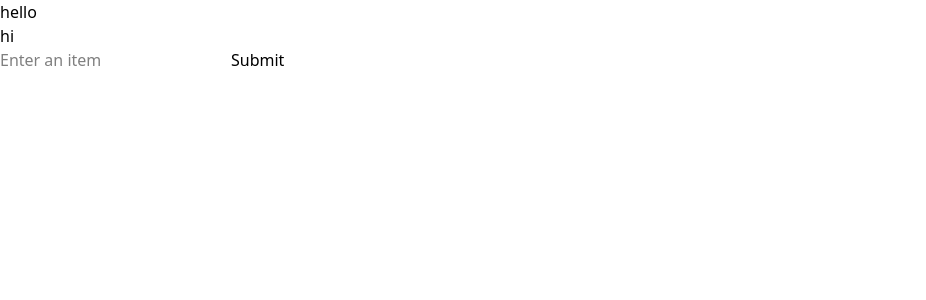
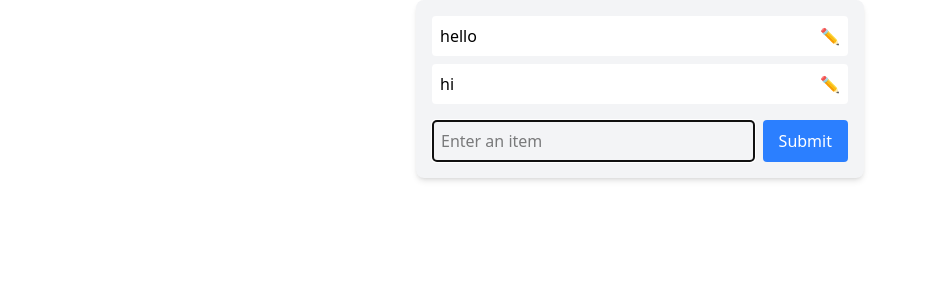
Before and after one commit to Shanto-prime/learn-js, a React (Vite) app: page / in a window 1280 px wide. Shown: the top 300 px of the page, without its empty margins (0-926 px from the left). Built offline with nearby package versions, Linux system fonts and the light colour scheme.

Commit message:
feat: enhance Test component with editing and deleting functionality for items

```diff
--- a/src/Components/Test.jsx
+++ b/src/Components/Test.jsx
@@ -1,33 +1,106 @@
-import { useState } from "react";
+import { useState, useRef, useEffect } from "react";
 
 export default function Test() {
     const [items, setItems] = useState(["hello", "hi"]);
     const [inputValue, setInputValue] = useState("");
+    const [editingIndex, setEditingIndex] = useState(null);
+    const [editValue, setEditValue] = useState("");
+    const inputRef = useRef(null);
 
     const handleSubmit = (e) => {
         e.preventDefault();
         if (inputValue.trim()) {
             setItems((prevItems) => [...prevItems, inputValue.trim()]);
             setInputValue("");
+            inputRef.current.focus();
         }
     };
 
+    const handleEdit = (index) => {
+        setEditingIndex(index);
+        setEditValue(items[index]);
+    };
+
+    const handleSave = () => {
+        if (editValue.trim()) {
+            setItems((prevItems) =>
+                prevItems.map((item, i) => (i === editingIndex ? editValue.trim() : item))
+            );
+        }
+        setEditingIndex(null);
+    };
+
+    const handleDelete = (index) => {
+        setItems((prevItems) => prevItems.filter((_, i) => i !== index));
+        setEditingIndex(null);
+    };
+
+    useEffect(() => {
+        if (inputRef.current) {
+            inputRef.current.focus();
+        }
+    }, []);
+
     return (
-        <>
-            <ul>
+        <div className="max-w-md mx-auto p-4 bg-gray-100 rounded-lg shadow-md">
+            <ul className="space-y-2 mb-4">
                 {items.map((item, index) => (
-                    <li key={index}>{item}</li>
+                    <li key={index} className="flex items-center justify-between bg-white p-2 rounded">
+                        {editingIndex === index ? (
+                            <div className="flex items-center space-x-2 w-full">
+                                <input
+                                    type="text"
+                                    value={editValue}
+                                    onChange={(e) => setEditValue(e.target.value)}
+                                    className="flex-1 p-1 border rounded"
+                                    onKeyDown={(e) => {
+                                        if (e.key === "Enter") handleSave();
+                                        if (e.key === "Escape") setEditingIndex(null);
+                                    }}
+                                />
+                                <button
+                                    onClick={handleSave}
+                                    className="bg-green-500 text-white px-2 py-1 rounded hover:bg-green-600"
+                                >
+                                    Save
+                                </button>
+                                <button
+                                    onClick={() => handleDelete(index)}
+                                    className="bg-red-500 text-white px-2 py-1 rounded hover:bg-red-600"
+                                >
+                                    Delete
+                                </button>
+                            </div>
+                        ) : (
+                            <>
+                                <span>{item}</span>
+                                <button
+                                    onClick={() => handleEdit(index)}
+                                    className="text-blue-500 hover:text-blue-700"
+                                >
+                                    ✏️
+                                </button>
+                            </>
+                        )}
+                    </li>
                 ))}
             </ul>
-            <form onSubmit={handleSubmit}>
+            <form onSubmit={handleSubmit} className="flex space-x-2">
                 <input
+                    ref={inputRef}
                     type="text"
                     value={inputValue}
                     onChange={(e) => setInputValue(e.target.value)}
                     placeholder="Enter an item"
+                    className="flex-1 p-2 border rounded"
                 />
-                <button type="submit">Submit</button>
+                <button
+                    type="submit"
+                    className="bg-blue-500 text-white px-4 py-2 rounded hover:bg-blue-600"
+                >
+                    Submit
+                </button>
             </form>
-        </>
+        </div>
     );
 }
```
